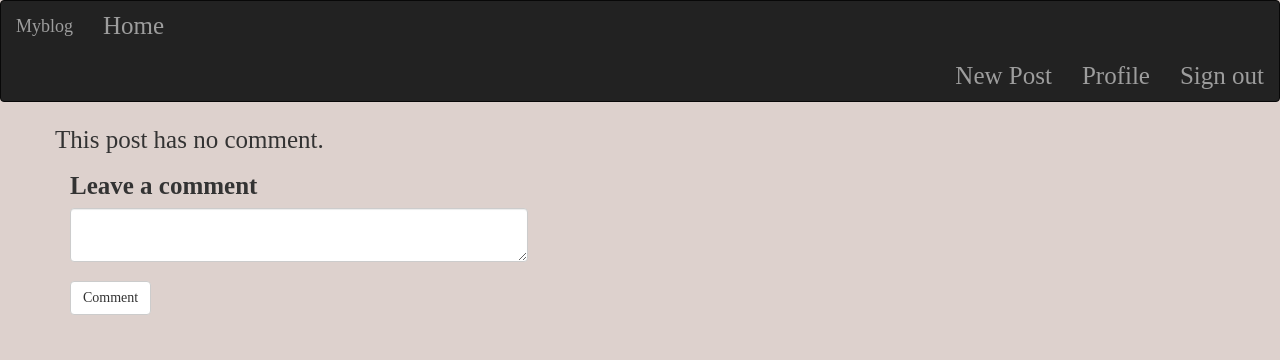
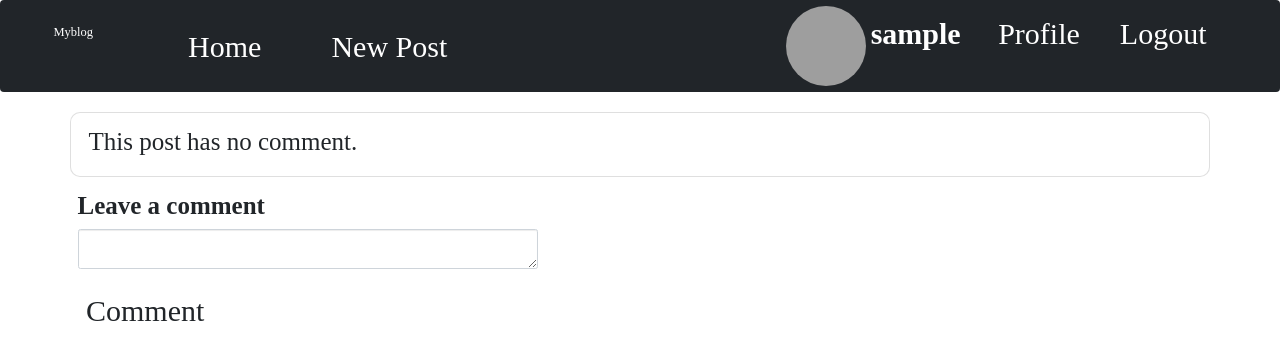
Before and after one commit to Esther-Anyona/mylearner, a Flask app: page /comment/1 in a window 1280 px wide. Shown: the top 360 px of the page. Run offline with Flask 2, Linux system fonts and the light colour scheme; the visitor is signed in with stand-in values (Sample User, id 1); data comes from the database, SQL or seed files in the repository; data that the repository does not hold is empty; some libraries are stand-ins or nearby versions; grey boxes are pictures that could not be loaded.

Commit message:
Add custom stryling

```diff
--- a/app/static/css/index.css
+++ b/app/static/css/index.css
@@ -1,16 +1,61 @@
 body{
-    background-color: rgb(221, 209, 205);
     font-family:  serif;
     font-size: 25px;
-
+}
+.navbar{
+    position: sticky;
+    top:0;
+    z-index:100;
+}
+h1{
+    color: rgb(163, 34, 175);
+    font-size: 30px;
+    font-style: italic;
+    text-align: center;
+    font-weight: bolder;
+    margin-top: 20px;
+    background-color: black;
+}
+.card{
+    border-radius: 10px;
+    margin-bottom: 20px;
 }
 h4{
     font-style: italic;
 }
-
 #posts{
     border: 10px;
     border-radius: 5px;
     margin: 10px;
-    background-color: rgba(93, 127, 219, 0.6);
+    background-color: rgb(203, 230, 230);
 }
+#quote{
+    background-image: url(../photos/bg_image.jpg);
+    background-size: cover;
+    background-repeat: no-repeat;
+    height: 400px;
+    position: relative;
+}
+.quote{
+    background-color: rgb(203, 230, 230);
+    position: fixed;
+    top: 30%;
+    left: 50%;
+    -webkit-transform: translate(-50%, -50%);
+    transform: translate(-50%, -40%);
+    color: #6c1e74;
+    font-size:xx-large;
+    font-weight: bold;
+}
+a,.btn{
+    font-size: 30px;
+}
+.copyright{
+    color: #ffff;
+    text-align: center;
+    height: 60px;
+    padding-top: 20px;
+    font-style: italic;
+    font-size: 20px;
+    font-weight: bold;
+}
--- a/app/templates/base.html
+++ b/app/templates/base.html
@@ -4,6 +4,11 @@
 {% endblock %}
 {% block styles %}
     {{ super() }}
-    <link href="https://fonts.googleapis.com/css2?family=Roboto:ital,wght@0,400;0,700;1,400&display=swap" rel="stylesheet">
+    <link href="https://cdn.jsdelivr.net/npm/bootstrap@5.1.3/dist/css/bootstrap.min.css" rel="stylesheet" integrity="sha384-1BmE4kWBq78iYhFldvKuhfTAU6auU8tT94WrHftjDbrCEXSU1oBoqyl2QvZ6jIW3" crossorigin="anonymous">
     <link rel="stylesheet" href="{{url_for('static',filename='css/index.css')}}">
+    <link href="https://fonts.googleapis.com/css2?family=Roboto:ital,wght@0,400;0,700;1,400&family=Ubuntu:wght@400;700&display=swap" rel="stylesheet">
+    <link rel="stylesheet" href="{{url_for('static',filename='css/index.css')}}">
+    <link href="//netdna.bootstrapcdn.com/font-awesome/4.0.3/css/font-awesome.css" rel="stylesheet">
+    <script src="https://cdn.jsdelivr.net/npm/bootstrap@5.1.3/dist/js/bootstrap.bundle.min.js" integrity="sha384-ka7Sk0Gln4gmtz2MlQnikT1wXgYsOg+OMhuP+IlRH9sENBO0LRn5q+8nbTov4+1p" crossorigin="anonymous"></script>
+    <script src="https://code.jquery.com/jquery-3.6.0.min.js" integrity="sha256-/xUj+3OJU5yExlq6GSYGSHk7tPXikynS7ogEvDej/m4=" crossorigin="anonymous"></script>
 {% endblock %}
--- a/app/templates/nav.html
+++ b/app/templates/nav.html
@@ -1,29 +1,28 @@
-<div class="navbar navbar-inverse" role="navigation">
+<nav class="navbar navbar-expand-lg navbar-dark bg-dark">
     <div class="container-fluid">
-        <div class="navbar-header">
-            <button type="button" class="navbar-toggle" data-toggle="collapse" data-target=".navbar-collapse">
-              <span class="sr-only">Toggle navigation</span>
-              <span class="icon-bar"></span>
-              <span class="icon-bar"></span>
-              <span class="icon-bar"></span>
-            </button>
-            <a class="navbar-brand" href="/"> Myblog </a>
-        </div>
-        <div class="navbar-collapse collapse">
-            <ul class="nav navbar-nav">
-                <li><a href="/">Home</a></li>
-        </div>
-        <div>
-            <ul class="nav navbar-nav navbar-right">
-                {% if current_user.is_authenticated %}
-                <li><a href="{{url_for('main.new_post')}}" class="nav-item nav-link">New Post</a></li>
-                <li><a href="{{url_for('main.profile',uname=current_user.username)}}">Profile</a></li>
-                <li><a href="{{url_for('auth.logout')}}">Sign out</a></li>
-                {% else %}
-                <li><a href="{{url_for('auth.login')}}">Sign in</a></li>
-                {%endif%}
-              </ul>
+      <h2 class="navbar-brand mx-5 " href="{{url_for('main.home')}}" >Myblog</h2>
+      <button class="navbar-toggler" type="button" data-bs-toggle="collapse" data-bs-target="#navbarNavAltMarkup" aria-controls="navbarNavAltMarkup" aria-expanded="false" aria-label="Toggle navigation">
+        <span class="navbar-toggler-icon"></span>
+      </button>
+      <div class="collapse navbar-collapse" id="navbarNavAltMarkup">
+        <div class="navbar-nav ">
+          <a class="nav-link active mx-5" aria-current="page" href="{{url_for('main.home')}}">Home</a>
+          <a class="nav-link active mx-5" aria-current="page" href="{{url_for('main.new_post')}}">New Post</a>
+
         </div>
 
+        <div class="collapse navbar-collapse justify-content-end mx-5" id="navbarNavAltMarkup">
+          <div class="navbar-nav ">
+
+            {% if current_user.is_authenticated %}
+            <img style="border-radius: 50px;" class="rounded-circle" width="80px" height="80px" src="{{url_for('static',filename=current_user.profile_pic_path)}}" alt="prof-pic" class="img-thumbnail">
+            <a class="nav-link text-white" aria-current="page" href="{{url_for('main.profile',uname=current_user.username)}}"><strong> {{current_user.username}} </strong><span class="mx-lg-5"> Profile</span></a>
+            <a class="nav-link text-white" aria-current="page" href="{{url_for('auth.logout')}}">Logout</a>
+
+            {%else%}
+            <a class="nav-link mx-lg-5 text-white" aria-current="page" href="{{url_for('auth.login')}}">Login</a>
+            {% endif %}
+          </div>
+      </div>
     </div>
-</div>
+  </nav>
```
Also changed, not shown: app/templates/home.html (+25 -23 lines), app/static/photos/bg_image.jpg (added).
